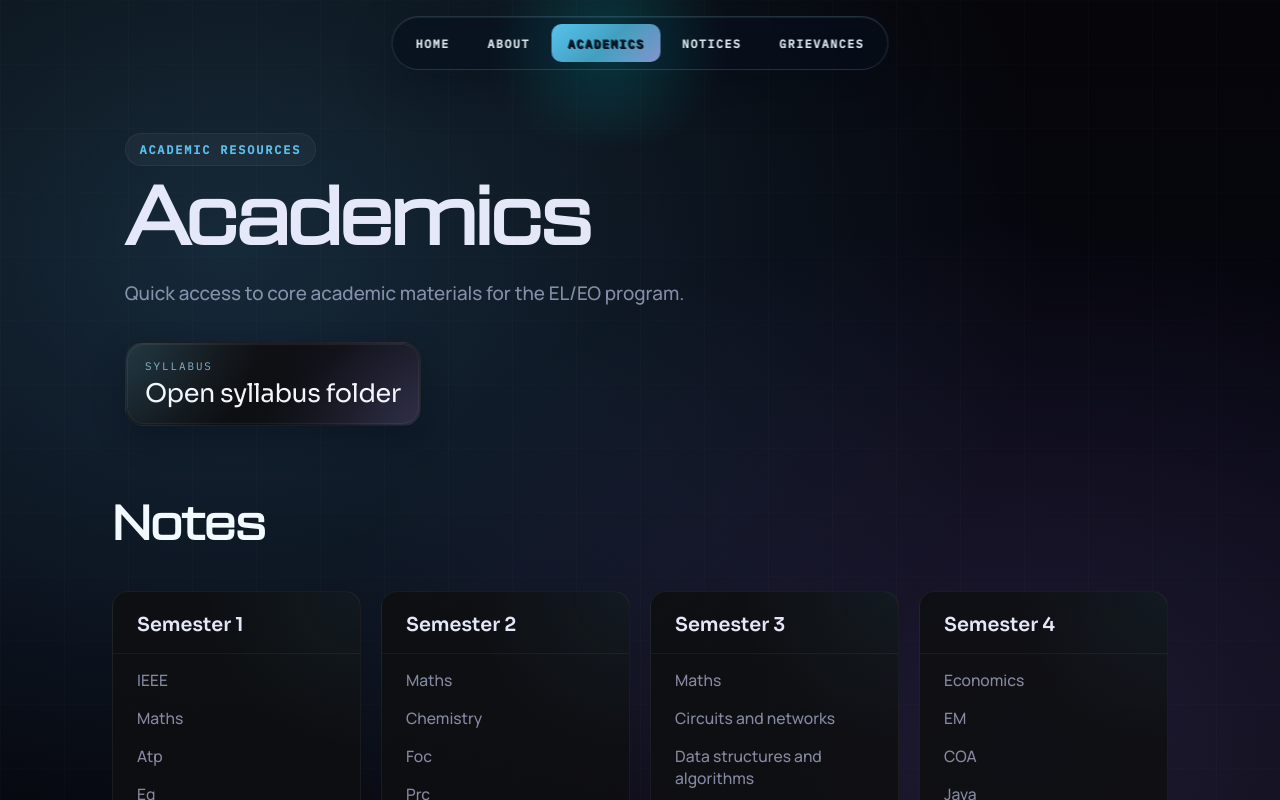
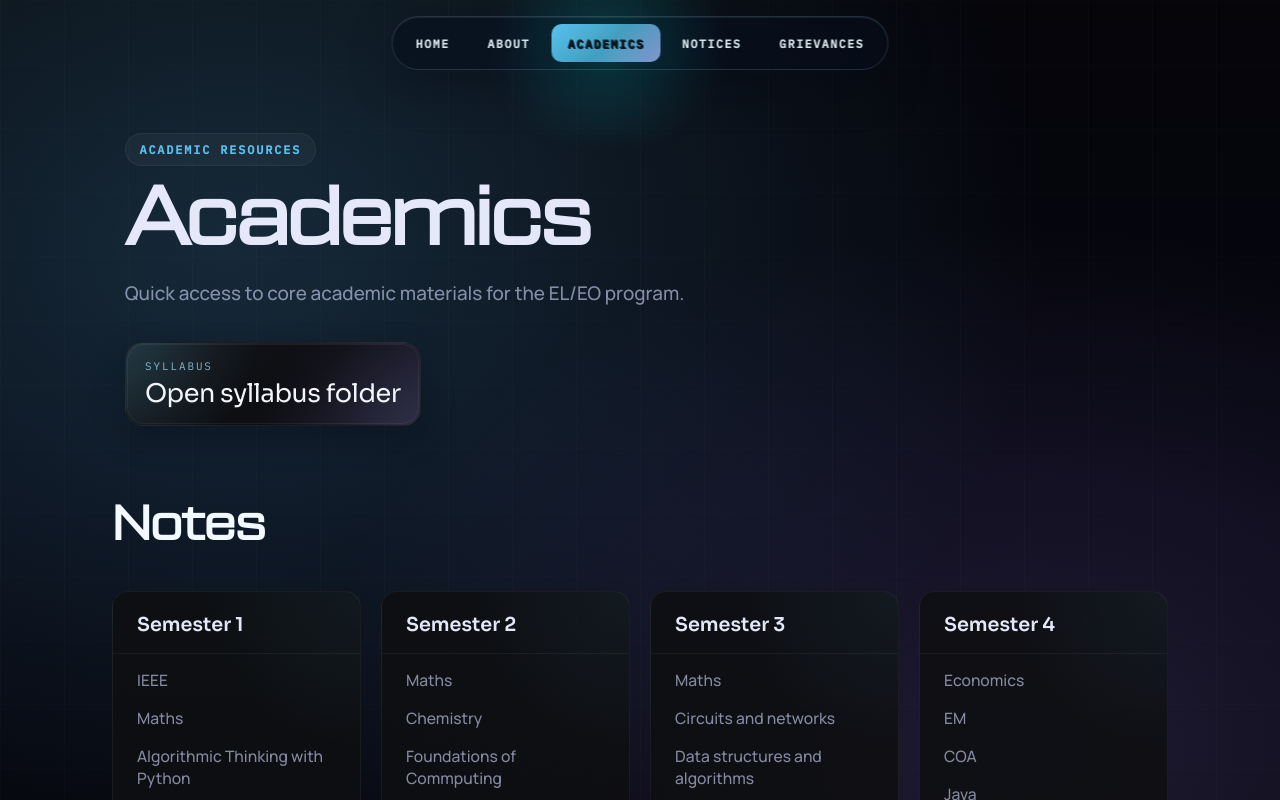
Before and after one commit to rohankishore/elweb, a React (Vite) app: page /academics in a window 1280 px wide. Shown: the top 800 px of the page. Built offline with nearby package versions, Linux system fonts and the light colour scheme.

Commit message:
add proper sub names

```diff
--- a/src/component/AcademicsPage.jsx
+++ b/src/component/AcademicsPage.jsx
@@ -7,7 +7,7 @@ const notesData = [
     subjects: [
       { name: "IEEE", link: "https://drive.google.com/drive/folders/1toKzgcwqqJeiEprNENlXE3XDTOKZWabq" },
       { name: "Maths", link: "https://drive.google.com/drive/folders/1tS5U03kyE4Zb6xAo2NtDlPMkS7LZBNRf" },
-      { name: "Atp", link: "https://drive.google.com/drive/folders/1tuNWP8MsMt5B_goMrZThYwvT1jGRU9Cw" },
+      { name: "Algorithmic Thinking with Python", link: "https://drive.google.com/drive/folders/1tuNWP8MsMt5B_goMrZThYwvT1jGRU9Cw" },
       { name: "Eg", link: "https://drive.google.com/drive/folders/1tWCSyc5VIMkg6JmNEUZNUC0_qk8DHgw4" },
       { name: "Physics", link: "https://drive.google.com/drive/folders/1K7j3cKe2p80PtqxJgBMjfRbL0QanKTB-" }
     ]
@@ -17,7 +17,7 @@ const notesData = [
     subjects: [
       { name: "Maths", link: "https://drive.google.com/drive/folders/1izqk86n_uF5VA0fpNDnBsnTeJKNj0W1U" },
       { name: "Chemistry", link: "https://drive.google.com/drive/folders/1rOC_rEZGIDE__-ci07BMT2h4ytwbGgJJ" },
-      { name: "Foc", link: "https://drive.google.com/drive/folders/1l9xEpHoaECFQYW5bHH2k-GcfK6hzcV95" },
+      { name: "Foundations of Commputing", link: "https://drive.google.com/drive/folders/1l9xEpHoaECFQYW5bHH2k-GcfK6hzcV95" },
       { name: "Prc", link: "https://drive.google.com/drive/folders/1ja3ronoX8U3Uc1GPQRm3lwUSn4b36itJ" },
       { name: "Ipr", link: "https://drive.google.com/drive/folders/1sHABss4kioxE3m94URvIKJJsAWrnm_Cz" },
       { name: "Analog", link: "https://drive.google.com/drive/folders/1PiTxMxC6pzFgTO-f7-_K4wAhSPXmM_La" }
```
